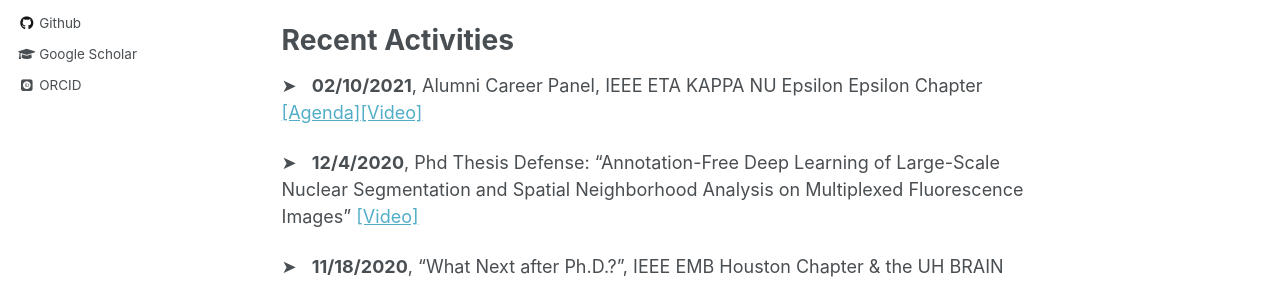
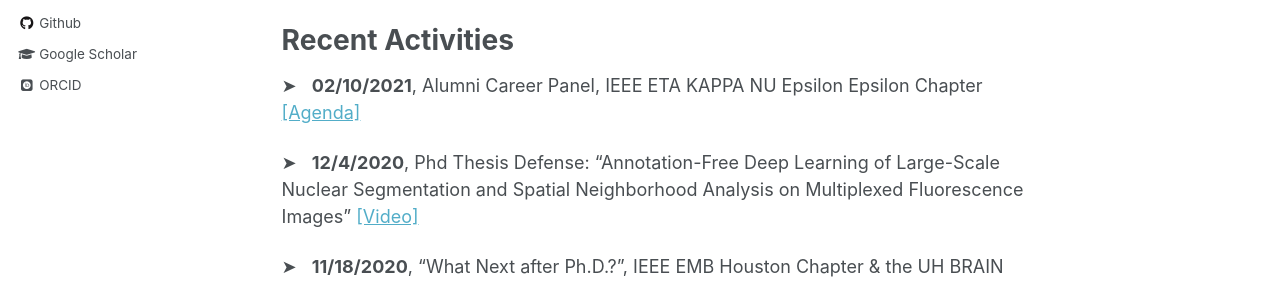
Before and after one commit to Xiaoyang-Rebecca/xiaoyang-rebecca.github.io, a Jekyll site: the page built from _pages/about.md, in a window 1280 px wide and 1047 px high. Shown: the part 527-810 px from the top of the window. Built offline with Jekyll 4.4.1, drawn with Linux system fonts in a browser that asks for light colours; some web fonts are replaced.

Commit message:
Update about.md

```diff
--- a/_pages/about.md
+++ b/_pages/about.md
@@ -37,7 +37,7 @@ redirect_from:
 Recent Activities
 ======
 
-&#10148; &nbsp;  **02/10/2021**, Alumni Career Panel, IEEE ETA KAPPA NU Epsilon Epsilon Chapter [[Agenda]](https://hkn.ece.uh.edu/events-archive/)[[Video]](https://drive.google.com/file/d/15YZMDwmlQrM-k86MV53K1f1v1-K_BMYl/view)
+&#10148; &nbsp;  **02/10/2021**, Alumni Career Panel, IEEE ETA KAPPA NU Epsilon Epsilon Chapter [[Agenda]](https://hkn.ece.uh.edu/events-archive/)
 
 &#10148; &nbsp;  **12/4/2020**, Phd Thesis Defense: "Annotation-Free Deep Learning of Large-Scale Nuclear Segmentation and Spatial Neighborhood Analysis on Multiplexed Fluorescence Images" [[Video]](https://www.youtube.com/watch?v=ECe_hakE6w8)
 
```
